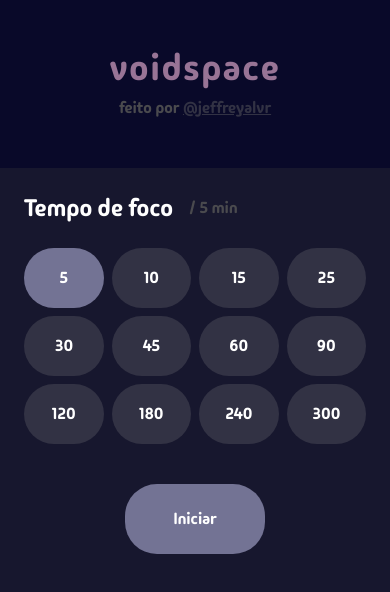
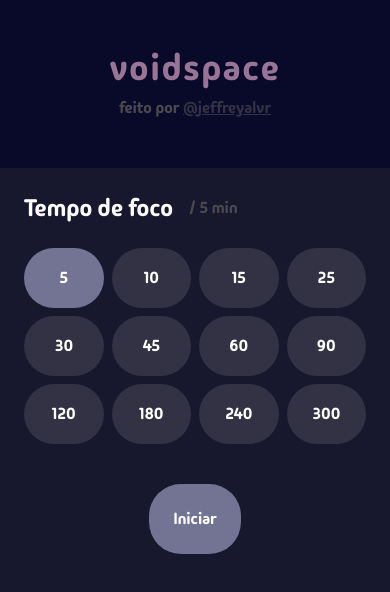
Before and after one commit to jeffreyalvr/voidspace, a React (Vite) app: page / in a window 390 px wide. Shown: the top 592 px of the page. Built offline with nearby package versions, Linux system fonts and the light colour scheme.

Commit message:
Ajusta o tamanho do icon no ActionButton

```diff
--- a/src/components/Button/ActionButton/index.jsx
+++ b/src/components/Button/ActionButton/index.jsx
@@ -3,7 +3,7 @@ const ActionButton = ({ text, click, icon, invertIconColor }) => {
     <button
       role="button"
       onClick={click}
-      className="flex flex-row justify-center items-center px-12 w-fit h-[70px] rounded-4xl sm:text-xl md:text-2xl text-white cursor-pointer bg-[var(--action-accent-color)] hover:bg-[var(--action-accent-color)]/75 "
+      className="flex flex-row justify-center items-center px-6 sm:px-12 w-fit h-[70px] rounded-4xl sm:text-xl md:text-2xl text-white cursor-pointer bg-[var(--action-accent-color)] hover:bg-[var(--action-accent-color)]/75 "
       title={text}
     >
       {icon ? (
```
